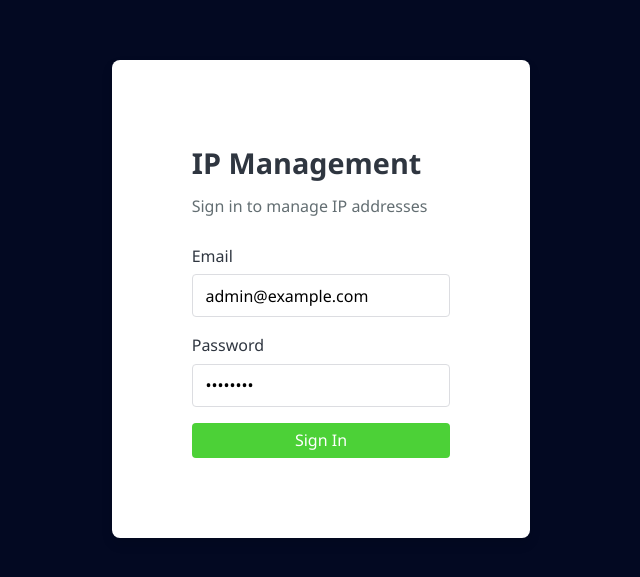
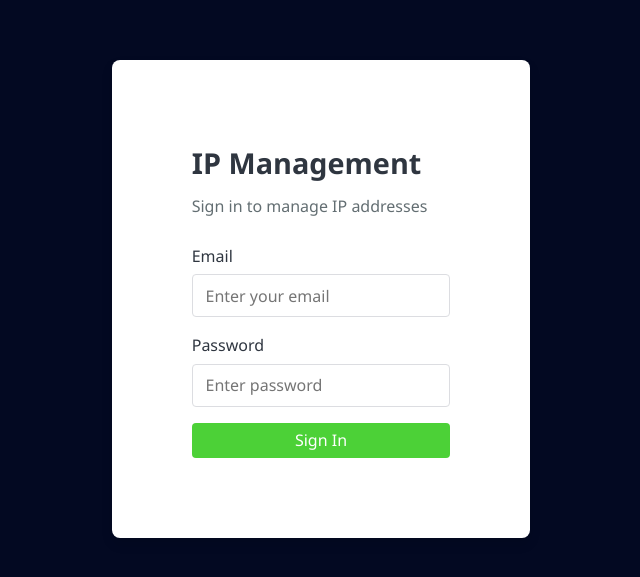
Before and after one commit to phelsajc/ipmanagement_techlint, a Vue app in the folder frontend/: page /login in a window 1280 px wide. Shown: the part 101-678 px from the top of the page, without its empty margins (319-959 px from the left). Built offline with nearby package versions, Linux system fonts and the light colour scheme.

Commit message:
Modify button css and modify login handleLogin

```diff
--- a/frontend/src/assets/main.css
+++ b/frontend/src/assets/main.css
@@ -99,6 +99,12 @@ label {
   border-radius: 4px;
 }
 
+.btn-warning {
+  background-color: #ecec11;
+  color: rgb(14, 9, 9);
+  padding: 0.4rem 0.8rem;
+  border-radius: 4px;
+}
 
 .btn-primary:hover {
   background-color: #44bd32;
--- a/frontend/src/views/Dashboard.vue
+++ b/frontend/src/views/Dashboard.vue
@@ -27,7 +27,7 @@
                 <button
                   v-if="auth.isAdmin || auth.user.id === ip.created_by"
                   @click="editIp(ip)"
-                  class="btn btn-primary"
+                  class="btn btn-warning"
                 >
                   Edit
                 </button>
@@ -143,7 +143,6 @@ const saveIP = async () => {
     }
     closeModal();
   } catch (e: any) {
-    console.log(e);
     alert(e.response?.data?.message || "Operation failed");
   } finally {
     fetchIps();
--- a/frontend/src/views/LoginView.vue
+++ b/frontend/src/views/LoginView.vue
@@ -45,15 +45,16 @@ import { useUiStore } from '../stores/ui'
 const auth = useAuthStore();
 const ui = useUiStore()
 
-const email = ref("admin@example.com");
-const password = ref("password");
+const email = ref("");
+const password = ref("");
 
 const handleLogin = async () => {
   ui.showLoading('Signing in...');
   try {
     await auth.login({ email: email.value, password: password.value });
   } catch (e: any) {
-
+    console.log(e);
+    alert(e.response?.data?.error || "Operation failed");
   } finally {
     ui.hideLoading()
   }
```
